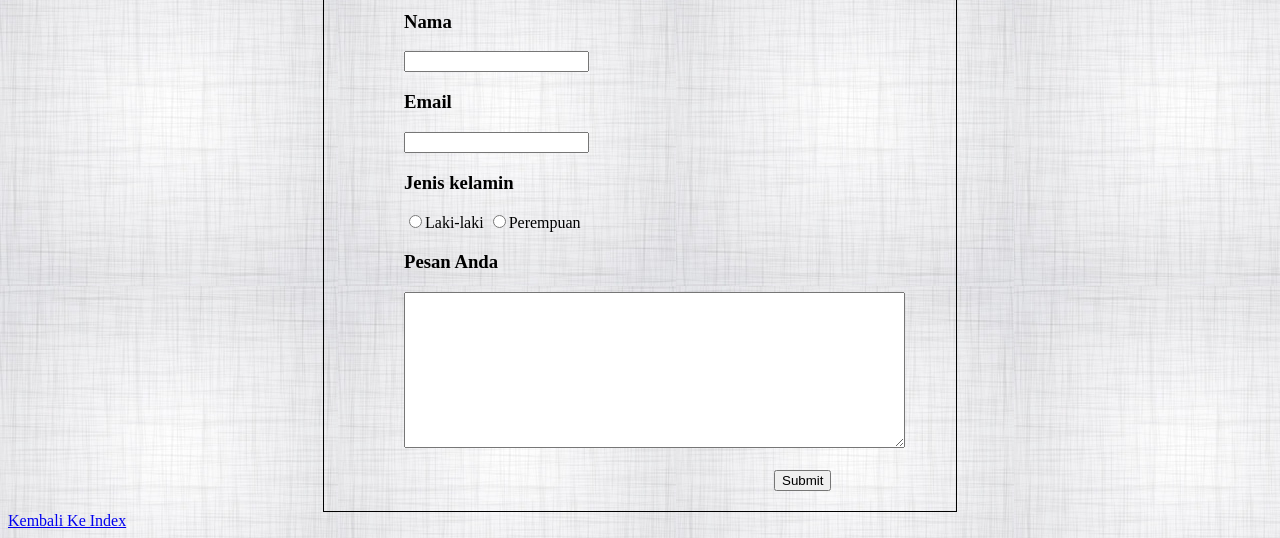
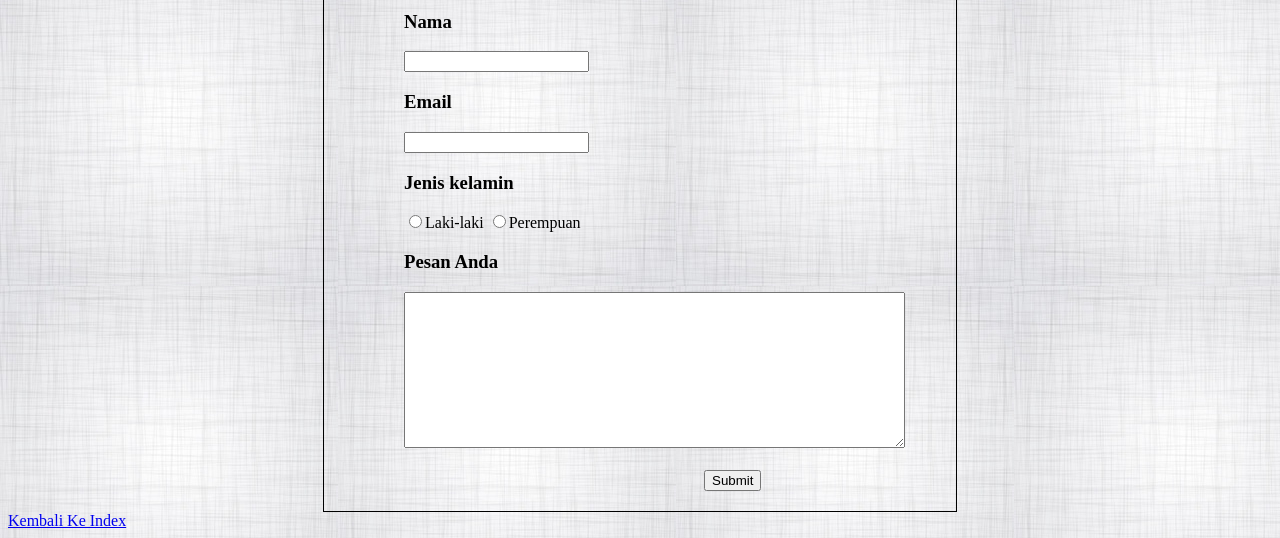
Before and after one commit to harrywijaya002/sanbercode-reactjs-0820-1, a plain HTML site: page Tugas-2/contact.html in a window 1280 px wide. Shown: the part 390-928 px from the top of the page. Drawn offline with Linux system fonts and the light colour scheme.

Commit message:
Pergantian px button

```diff
--- a/Tugas-2/public/css/style.css
+++ b/Tugas-2/public/css/style.css
@@ -3,7 +3,6 @@ body {
 }
 
 nav {
-  z-index: 100;
   top: 0;
   padding-right: 20px;
   position: fixed;
@@ -87,7 +86,7 @@ footer h5 {
 
 .submit {
   margin-bottom: 20px;
-  margin-left: 450px;
+  margin-left: 380px;
 }
 
 .data {
```
